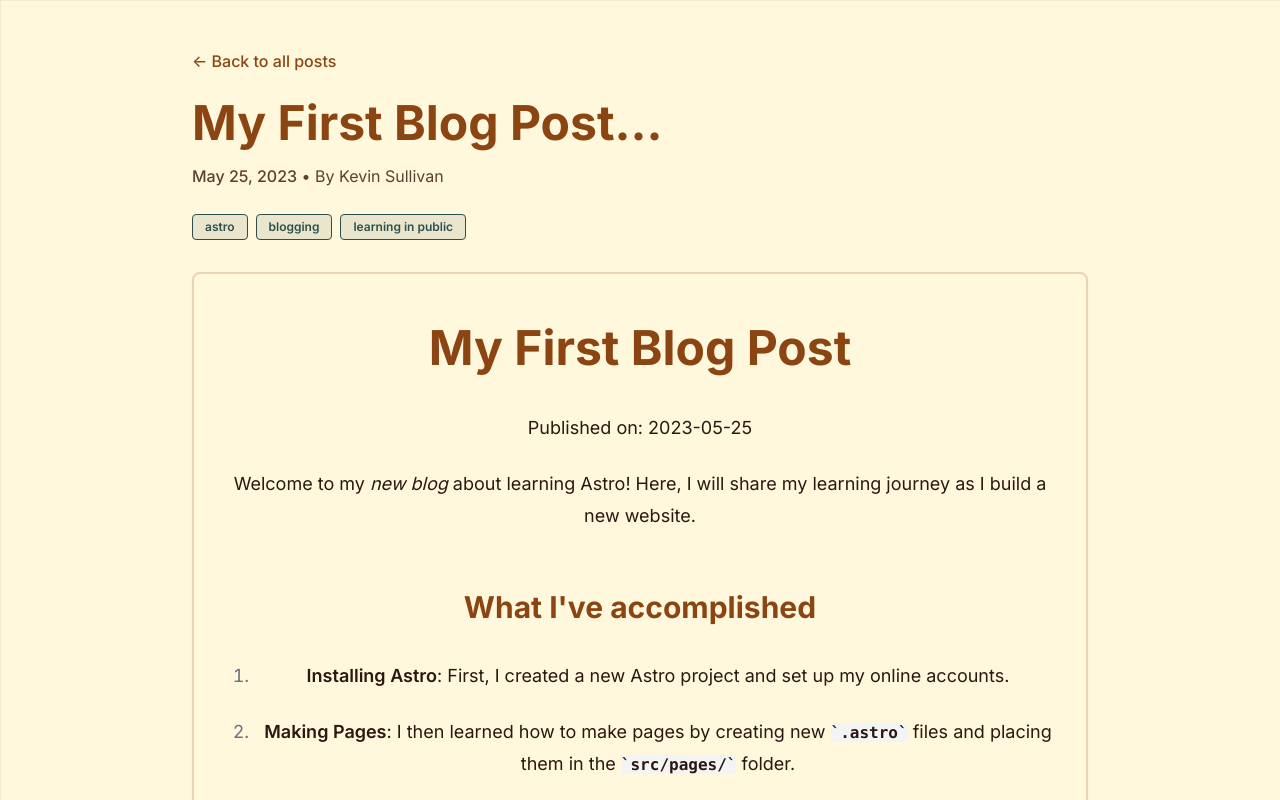
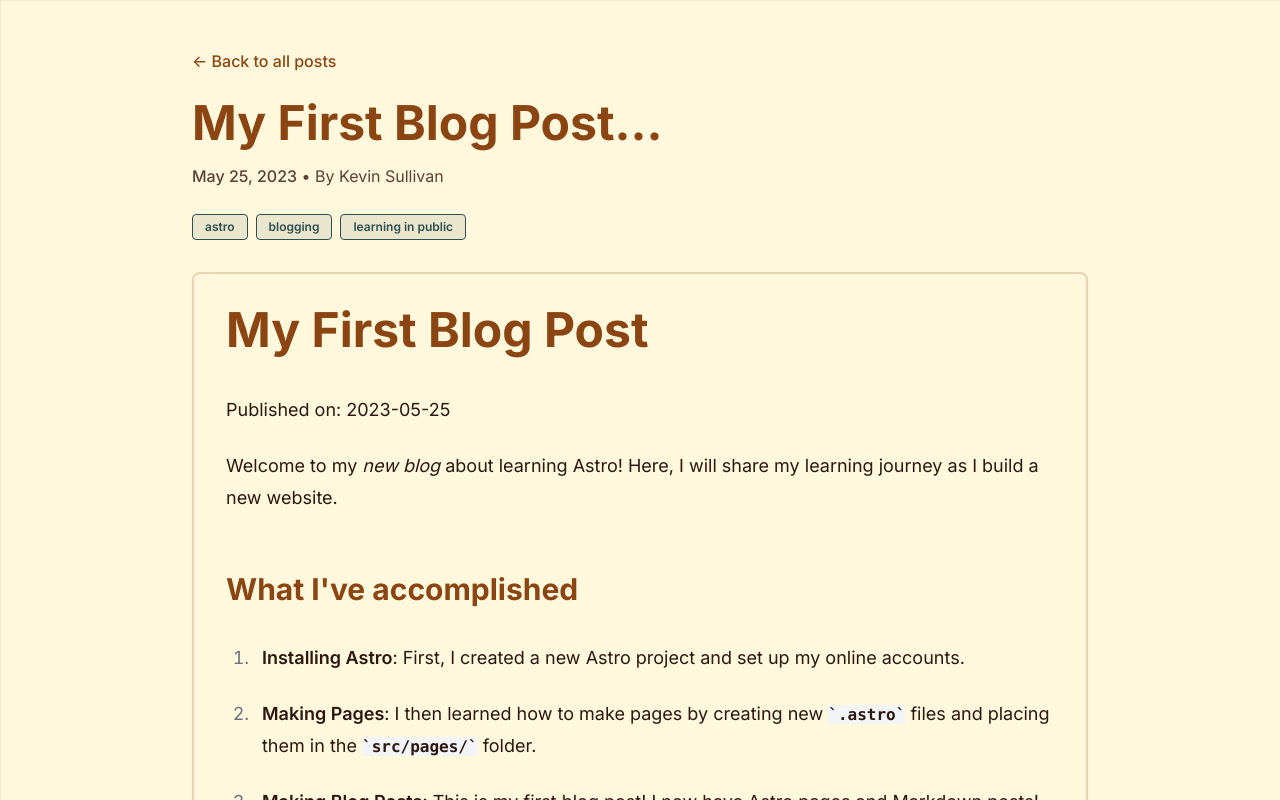
Before and after one commit to ks982579/sullivansoftware-dot-dev, a Next.js app: page /blogs/20230525-first-astro-blog in a window 1280 px wide. Shown: the top 800 px of the page. Built offline with nearby package versions, Linux system fonts and the light colour scheme; what @mui/material-nextjs would draw is missing.

Commit message:
Update to text alignment

```diff
--- a/src/components/MdxContent.tsx
+++ b/src/components/MdxContent.tsx
@@ -12,7 +12,7 @@ interface MdxContentProps {
 
 export default function MdxContent({ source }: MdxContentProps) {
   return (
-    <div className="prose prose-lg max-w-none prose-headings:text-primary prose-headings:font-bold prose-p:text-text-primary prose-a:text-primary prose-a:hover:text-secondary prose-a:transition-colors prose-strong:text-text-primary prose-code:text-text-primary prose-code:bg-gray-100 prose-pre:bg-gray-50 prose-pre:border prose-pre:border-primary/20 katex-display">
+    <div className="prose prose-lg max-w-none text-left prose-headings:text-primary prose-headings:font-bold prose-p:text-text-primary prose-p:text-left prose-a:text-primary prose-a:hover:text-secondary prose-a:transition-colors prose-strong:text-text-primary prose-code:text-text-primary prose-code:bg-gray-100 prose-pre:bg-gray-50 prose-pre:border prose-pre:border-primary/20 prose-pre:text-left [&_.katex-display]:text-center [&_.katex-display]:my-4">
       <MDXRemote
         source={source}
         options={{
```
